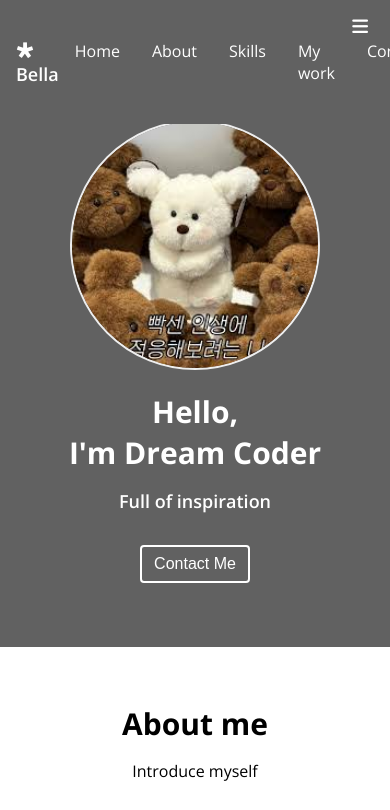
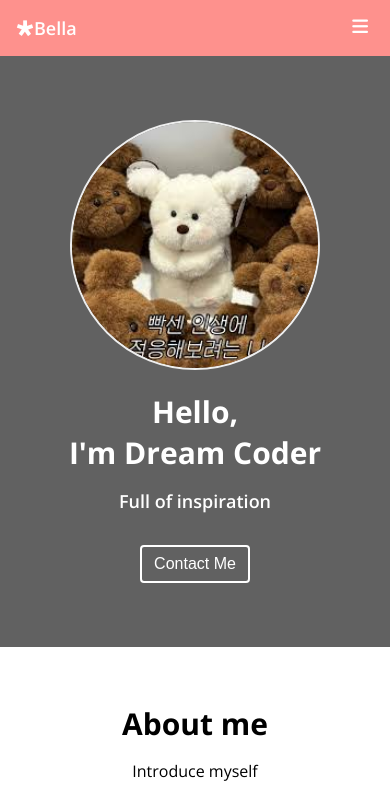
Before and after one commit to JiEun11/portfolio-v2, a React (Vite) app in the folder client/: page / in a window 390 px wide. Shown: the top 810 px of the page. Built offline with nearby package versions, Linux system fonts and the light colour scheme.

Commit message:
style: Navbar 컴포넌트 반응형 스타일링

```diff
--- a/client/src/components/Navbar/Navbar.module.scss
+++ b/client/src/components/Navbar/Navbar.module.scss
@@ -58,8 +58,31 @@
     font-size: 24px;
     color: var(--color-white);
     display: none;
+}
 
-    @media screen and (max-width: 768px) {
+@media screen and (max-width: 768px) {
+    .navbar {
+        flex-direction: column;
+        align-items: flex-start;
+        background-color: var(--color-pink);
+
+        &--dark {
+            padding: 16px;
+        }
+    }
+
+    .navbar__menu {
+        flex-direction: column;
+        text-align: center;
+        width: 100%;
+        display: none;
+
+        &.open {
+            display: block;
+        }
+    }
+
+    .navbar__toggle_btn {
         display: block;
         top: 16px;
         right: 16px;
```
